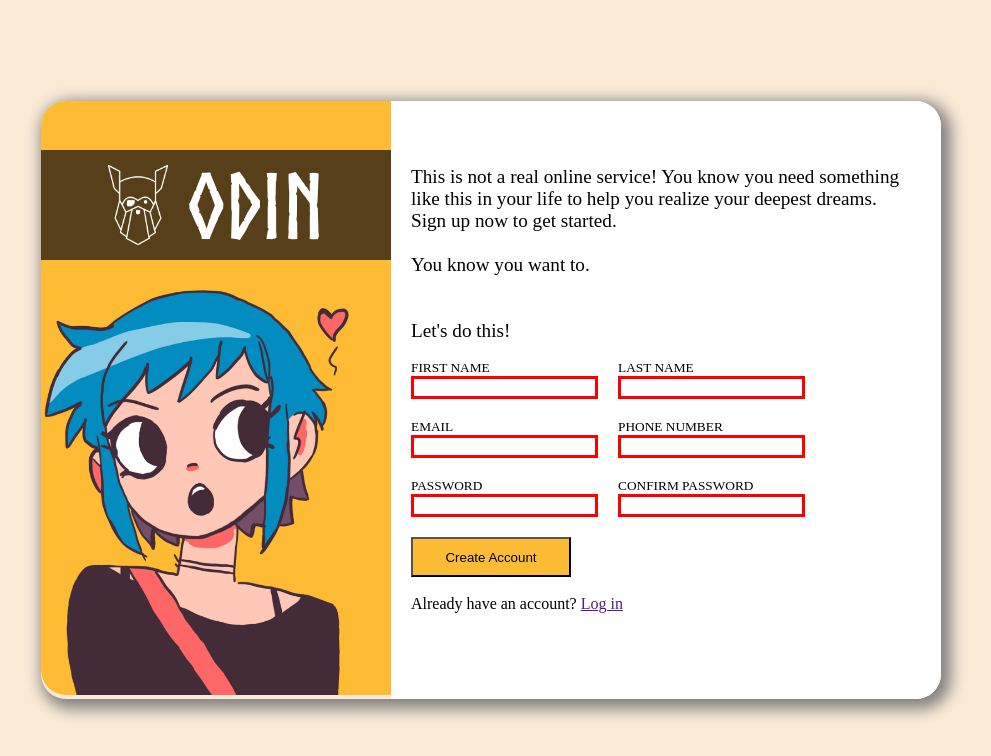
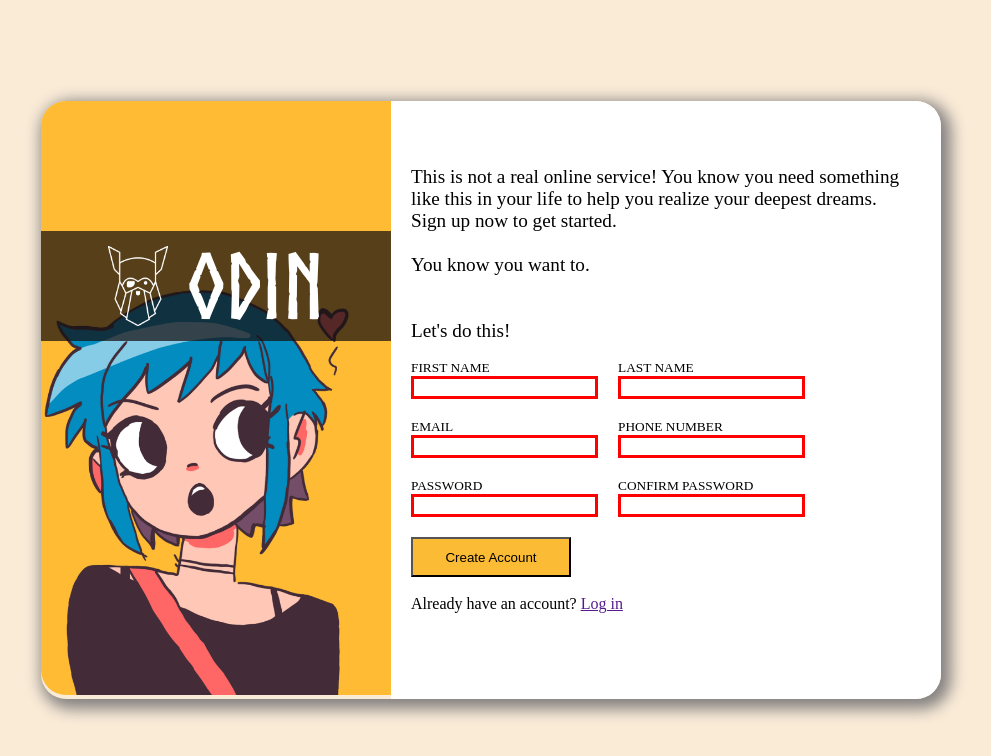
Before and after one commit to lfcyk/sign-up-form, a plain HTML site: page index.html in a window 1280 px wide. Shown: the whole page, without its empty margins (149-1140 px from the left). Drawn offline with Linux system fonts and the light colour scheme.

Commit message:
fix font and web logo position

```diff
--- a/styles.css
+++ b/styles.css
@@ -1,6 +1,6 @@
 @font-face {
     font-family: Norse-Bold;
-    src: url(../fonts/Norse-Bold.otf);
+    src: url(/fonts/Norse-Bold.otf);
 }
 
 body {
@@ -26,6 +26,10 @@ body {
     width: 900px;
     border-radius: 25px;
     padding: 0px;
+}
+
+#hero {
+    position: relative;
 }
 
 #ramona-img {
@@ -54,7 +58,7 @@ body {
 
 #web-logo {
     position: absolute;
-    top: 150px;
+    top: 130px;
     width: 350px;
     height: 110px;
     background-color: rgba(20, 15, 15, 0.719);
```
